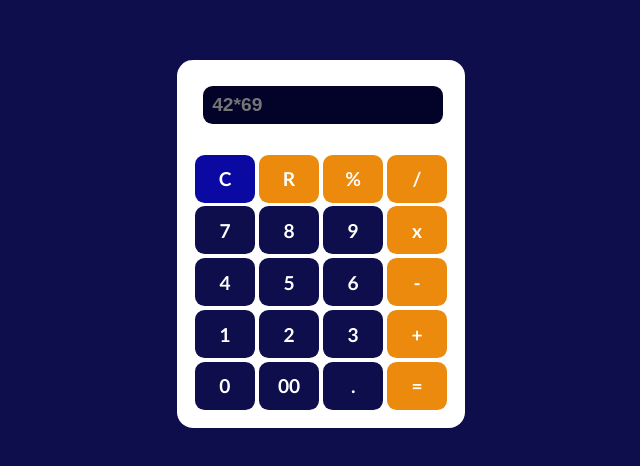
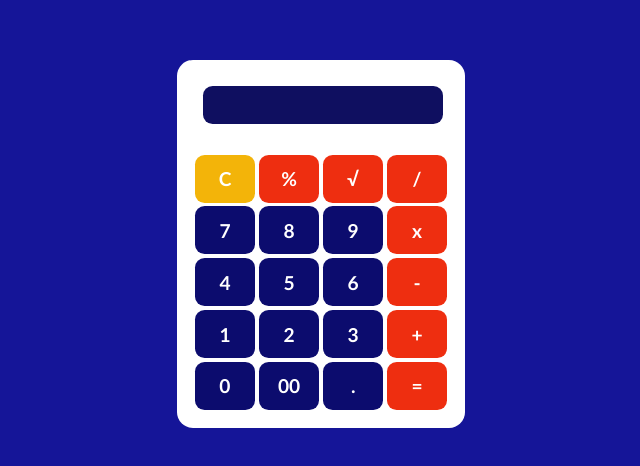
Before and after one commit to coolbeachball/The-Magic-Calculator, a plain HTML site: page the magic calculator/index.html in a window 1280 px wide. Shown: the part 156-622 px from the top of the page, without its empty margins (319-959 px from the left). Drawn offline with Linux system fonts and the light colour scheme.

Commit message:
UI update

```diff
--- a/the magic calculator/index.html
+++ b/the magic calculator/index.html
@@ -9,12 +9,12 @@
 <body>
     <div class="container">
         <div class="calculator">
-            <input type="text" id="input-box" placeholder="42*69">
+            <input type="text" id="input-box">
             <div id="calculator-keys">
                 <div class="row">
                     <div class="key c-key">C</div>
-                    <div class="key symbol">R</div>
                     <div class="key symbol">%</div>
+                    <div class="key symbol">√</div>
                     <div class="key symbol">/</div>
                 </div>
                 <div class="row">
--- a/the magic calculator/styles.css
+++ b/the magic calculator/styles.css
@@ -4,7 +4,7 @@ body {
 }
 
 .container {
-    background-color: #0e0e4c;
+    background-color: #151598;
     display: flex;
     justify-content: center;
     align-items: center;
@@ -22,7 +22,7 @@ body {
 }
 
 #input-box {
-    background-color: #03032a;
+    background-color: #0f0f60;
     color: #fff;
     padding: 0.5em;
     margin: 0.5em;
@@ -46,7 +46,7 @@ body {
     display: flex;
     justify-content: center;
     align-items: center;
-    background-color: #0e0e4c;
+    background-color: #0c0c6e;
     color: #fff;
     font-weight: bold;
     font-size: larger;
@@ -58,11 +58,11 @@ body {
 }
 
 .key:hover {
-    background-color: #171763;
+    background-color: #1e1e8e;
 }
 
 .key:active {
-    background-color: #03032a;
+    background-color: #0a0a7a;
     height: 0.2em;
     margin-top: auto;
 }
@@ -72,25 +72,25 @@ body {
 }
 
 .symbol {
-    background-color: #eb8500f3;
+    background-color: #ee2405f3;
 }
 
 .symbol:hover {
-    background-color: #ed931ef3;
+    background-color: #f0442af3;
 }
 
 .symbol:active {
-    background-color: #da6c06f3;
+    background-color: #ee2405f3;
 }
 
 .c-key {
-    background-color: #0a0aa3;
+    background-color: #f3b409;
 }
 
 .c-key:hover {
-    background-color: #0f0fc4;
+    background-color: #f4be29;
 }
 
 .c-key:active {
-    background-color: #0a0a85;
+    background-color: #f3b409;
 }
```
